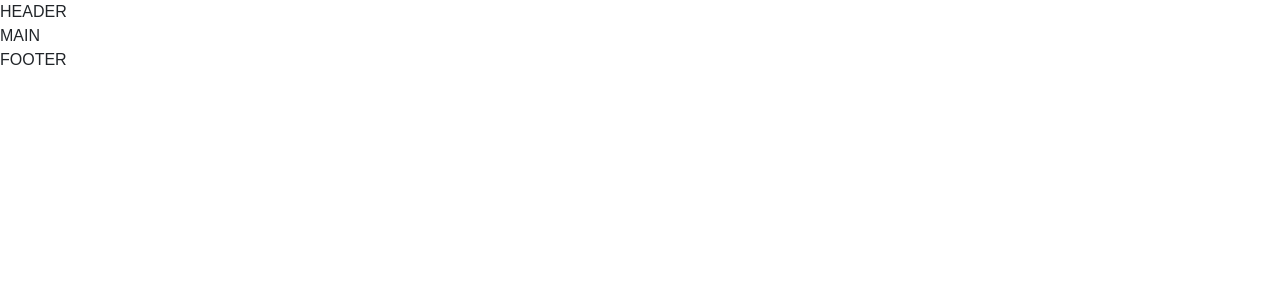
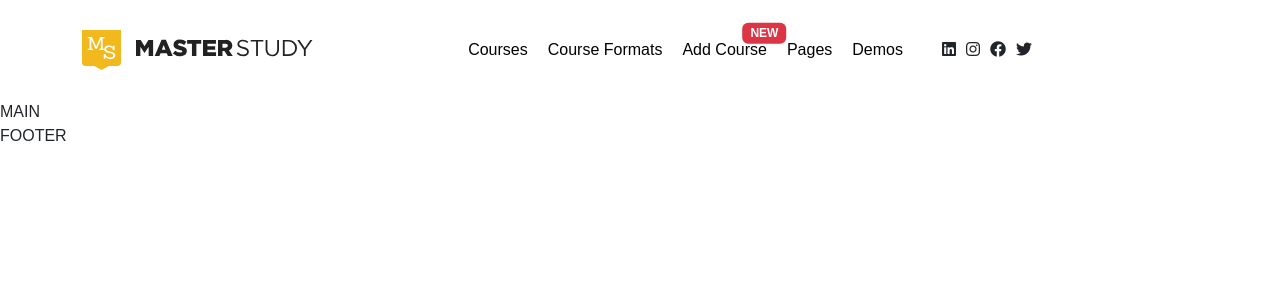
Before and after one commit to stiva98/proj-html-vuejs, a Vue app: page / in a window 1280 px wide. Shown: the top 300 px of the page. Built offline with nearby package versions, Linux system fonts and the light colour scheme.

Commit message:
ADD header in forma statica

```diff
--- a/index.html
+++ b/index.html
@@ -2,9 +2,12 @@
 <html lang="en">
   <head>
     <meta charset="UTF-8" />
-    <link rel="icon" type="image/svg+xml" href="/vite.svg" />
+    <link rel="icon" type="image/svg+xml" href="/src/assets/img/favicon.ico" />
     <meta name="viewport" content="width=device-width, initial-scale=1.0" />
-    <title>Template Vita + Vue + Scss</title>
+    <!-- FONTS AWESOME CDN -->
+    <link rel="stylesheet" href="https://cdnjs.cloudflare.com/ajax/libs/font-awesome/6.4.0/css/all.min.css" integrity="sha512-iecdLmaskl7CVkqkXNQ/ZH/XLlvWZOJyj7Yy7tcenmpD1ypASozpmT/E0iPtmFIB46ZmdtAc9eNBvH0H/ZpiBw==" crossorigin="anonymous" referrerpolicy="no-referrer" />
+    <!-- --------------- -->
+    <title>Master Study</title>
   </head>
   <body>
     <div id="app"></div>
--- a/src/assets/scss/partials/variables.scss
+++ b/src/assets/scss/partials/variables.scss
@@ -5,6 +5,8 @@
 */
 
 // Colors
-
-
-// Spaces
+$text: #ffffff;
+$divAndFooterBg: #fcb900;
+$button: #333333;
+$sectionMainBg: #edf2f5;
+$colorHover: blue;
--- a/src/components/HeaderComponent.vue
+++ b/src/components/HeaderComponent.vue
@@ -14,10 +14,91 @@ export default {
 
 <template>
     <header>
-        HEADER
+        <div class="container">
+            <div class="row align-items-center">
+                <div class="col-3">
+                    <img src="../assets/img/MasterStudy-1.svg" alt="">
+                </div>
+                <div class="col-6">
+                    <ul class="d-flex justify-content-end list-unstyled mb-0">
+                        <li>
+                            <a href="#">Courses</a>
+                        </li>
+                        <li>
+                            <a href="#">Course Formats
+                            </a>
+                        </li>
+                        <li>
+                            <a href="#" class="position-relative">Add Course</a>
+                                <span class="translate-middle badge bg-danger">
+                                    NEW
+                                </span>
+                        </li>
+                        <li>
+                            <a href="#">Pages</a>
+                        </li>
+                        <li>
+                            <a href="#">Demos</a>
+                        </li>
+                    </ul>
+                </div>
+                <div class="col-3">
+                    <i class="fa-brands fa-linkedin"></i>
+                    <i class="fa-brands fa-instagram"></i>
+                    <i class="fa-brands fa-facebook"></i>
+                    <i class="fa-brands fa-twitter"></i>
+                </div>
+            </div>
+        </div>
     </header>
 </template>
 
 <style lang="scss" scoped>
+@use "../assets/scss/partials/variables.scss" as *;
+header {
+    .row {
+        padding: 30px 0;
+    }
+    li {
+        padding: 0 10px;
+        cursor: pointer;
+        position: relative;
 
+        a {
+            text-decoration: none;
+            color: black;
+        }
+        a:hover {
+            color: $divAndFooterBg;
+        }
+        &::after {
+            content: '';
+            height: 3px;
+            width: 100%;
+            display: block;
+            background-color: $divAndFooterBg;
+            position: absolute;
+            bottom: 0;
+            left: 0;
+            visibility: hidden;
+            opacity: 0;
+        }
+        &:hover::after {
+            visibility: visible;
+            opacity: 1;
+        }
+        span {
+            position: absolute;
+            top: -20%;
+            left: 88%;
+        }
+    }
+    i {
+        padding: 0 5px;
+        cursor: pointer;
+    }
+    i:hover {
+            color: $divAndFooterBg;
+    }
+}
 </style>
```
Also changed, not shown: src/assets/img/MasterStudy-1.svg (added), 1 other file (tests, documents, lock files or other folders).
